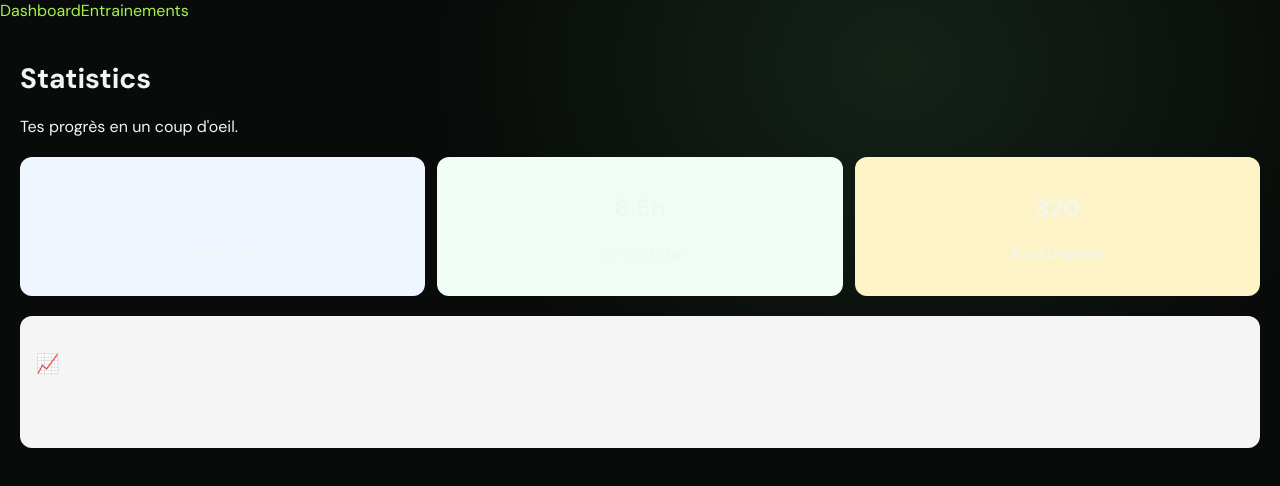
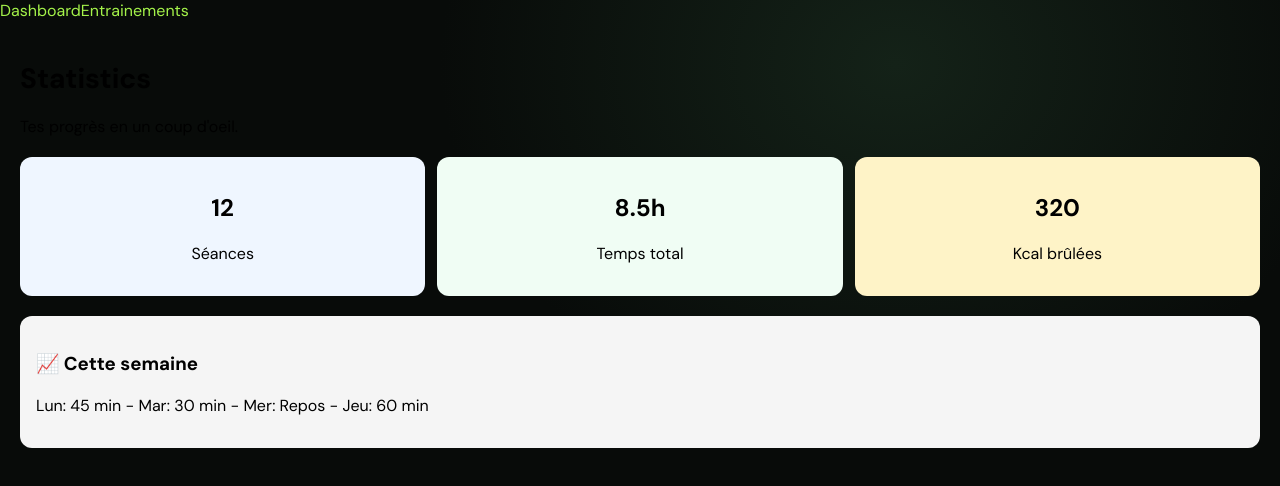
Before and after one commit to actionsdiallo-lgtm/fit-pro, a Next.js app: page /statistics in a window 1280 px wide. Shown: the top 486 px of the page. Built offline with nearby package versions, Linux system fonts and the light colour scheme.

Commit message:
Update page.tsx

```diff
--- a/src/app/statistics/page.tsx
+++ b/src/app/statistics/page.tsx
@@ -1,6 +1,6 @@
 export default function Statistics() {
   return (
-    <div style={{ padding: 20 }}>
+    <div style={{ padding: 20, color: 'black' }}>
       <h1 style={{ fontSize: 28, fontWeight: 'bold' }}>Statistics</h1>
       <p>Tes progrès en un coup d'oeil.</p>
       <div style={{ marginTop: 20, display: 'flex', gap: 12 }}>
```
